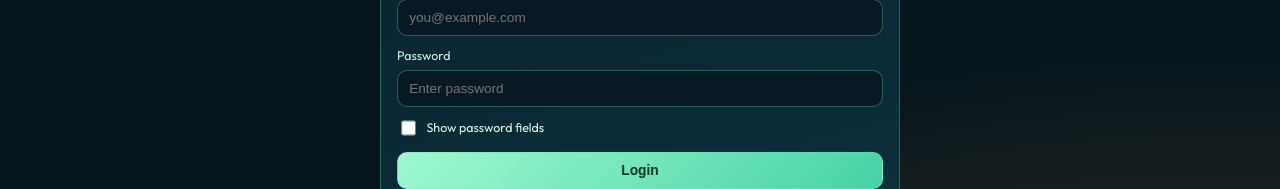
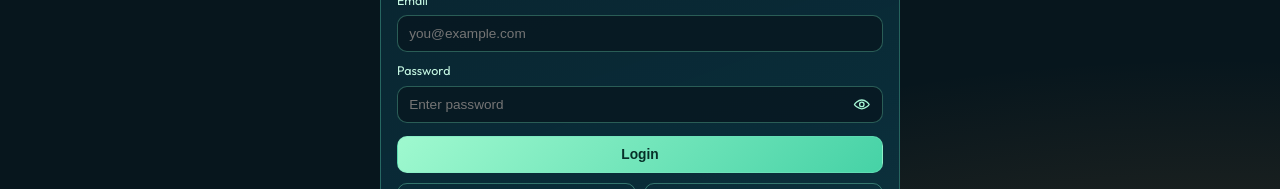
Before and after one commit to Jefferson1003/NEWLY-ENHANCED-COCOLYTICS, a Vue app in the folder frontend/: page /auth in a window 1280 px wide. Shown: the part 348-537 px from the top of the page. Built offline with nearby package versions, Linux system fonts and the light colour scheme; no server answers.

Commit message:
eye icon in the login register show password

```diff
--- a/frontend/src/pages/auth/AuthView.vue
+++ b/frontend/src/pages/auth/AuthView.vue
@@ -256,16 +256,95 @@ async function submitForm() {
           </label>
           <label>
             <span>Password</span>
-            <input v-model="password" :type="showPassword ? 'text' : 'password'" placeholder="Enter password" required />
+            <div class="password-field">
+              <input
+                v-model="password"
+                :type="showPassword ? 'text' : 'password'"
+                placeholder="Enter password"
+                required
+              />
+              <button
+                type="button"
+                class="password-toggle"
+                :aria-label="showPassword ? 'Hide password' : 'Show password'"
+                @click="showPassword = !showPassword"
+              >
+                <svg v-if="showPassword" viewBox="0 0 24 24" aria-hidden="true">
+                  <path
+                    d="M3 4.5L19.5 21M9.9 9.9A3 3 0 0014.1 14.1M10.7 5.1A11 11 0 0112 5c5.7 0 9.6 5.1 10 6-.2.4-1.1 2-2.8 3.5M6.6 6.6C3.7 8.3 2.1 10.8 2 11c.4.9 4.3 6 10 6 1.4 0 2.8-.3 4.1-.8"
+                    fill="none"
+                    stroke="currentColor"
+                    stroke-width="1.8"
+                    stroke-linecap="round"
+                    stroke-linejoin="round"
+                  />
+                </svg>
+                <svg v-else viewBox="0 0 24 24" aria-hidden="true">
+                  <path
+                    d="M2 12c.4-.9 4.3-6 10-6s9.6 5.1 10 6c-.4.9-4.3 6-10 6S2.4 12.9 2 12z"
+                    fill="none"
+                    stroke="currentColor"
+                    stroke-width="1.8"
+                    stroke-linecap="round"
+                    stroke-linejoin="round"
+                  />
+                  <circle
+                    cx="12"
+                    cy="12"
+                    r="3"
+                    fill="none"
+                    stroke="currentColor"
+                    stroke-width="1.8"
+                  />
+                </svg>
+              </button>
+            </div>
           </label>
           <label>
             <span>Confirm Password</span>
+            <div class="password-field">
               <input
                 v-model="confirmPassword"
                 :type="showPassword ? 'text' : 'password'"
                 placeholder="Confirm password"
                 required
               />
+              <button
+                type="button"
+                class="password-toggle"
+                :aria-label="showPassword ? 'Hide password' : 'Show password'"
+                @click="showPassword = !showPassword"
+              >
+                <svg v-if="showPassword" viewBox="0 0 24 24" aria-hidden="true">
+                  <path
+                    d="M3 4.5L19.5 21M9.9 9.9A3 3 0 0014.1 14.1M10.7 5.1A11 11 0 0112 5c5.7 0 9.6 5.1 10 6-.2.4-1.1 2-2.8 3.5M6.6 6.6C3.7 8.3 2.1 10.8 2 11c.4.9 4.3 6 10 6 1.4 0 2.8-.3 4.1-.8"
+                    fill="none"
+                    stroke="currentColor"
+                    stroke-width="1.8"
+                    stroke-linecap="round"
+                    stroke-linejoin="round"
+                  />
+                </svg>
+                <svg v-else viewBox="0 0 24 24" aria-hidden="true">
+                  <path
+                    d="M2 12c.4-.9 4.3-6 10-6s9.6 5.1 10 6c-.4.9-4.3 6-10 6S2.4 12.9 2 12z"
+                    fill="none"
+                    stroke="currentColor"
+                    stroke-width="1.8"
+                    stroke-linecap="round"
+                    stroke-linejoin="round"
+                  />
+                  <circle
+                    cx="12"
+                    cy="12"
+                    r="3"
+                    fill="none"
+                    stroke="currentColor"
+                    stroke-width="1.8"
+                  />
+                </svg>
+              </button>
+            </div>
           </label>
           <label>
             <span>Why do you want to become a staff?</span>
@@ -285,7 +364,49 @@ async function submitForm() {
           </label>
           <label>
             <span>Password</span>
-            <input v-model="password" :type="showPassword ? 'text' : 'password'" placeholder="Enter password" required />
+            <div class="password-field">
+              <input
+                v-model="password"
+                :type="showPassword ? 'text' : 'password'"
+                placeholder="Enter password"
+                required
+              />
+              <button
+                type="button"
+                class="password-toggle"
+                :aria-label="showPassword ? 'Hide password' : 'Show password'"
+                @click="showPassword = !showPassword"
+              >
+                <svg v-if="showPassword" viewBox="0 0 24 24" aria-hidden="true">
+                  <path
+                    d="M3 4.5L19.5 21M9.9 9.9A3 3 0 0014.1 14.1M10.7 5.1A11 11 0 0112 5c5.7 0 9.6 5.1 10 6-.2.4-1.1 2-2.8 3.5M6.6 6.6C3.7 8.3 2.1 10.8 2 11c.4.9 4.3 6 10 6 1.4 0 2.8-.3 4.1-.8"
+                    fill="none"
+                    stroke="currentColor"
+                    stroke-width="1.8"
+                    stroke-linecap="round"
+                    stroke-linejoin="round"
+                  />
+                </svg>
+                <svg v-else viewBox="0 0 24 24" aria-hidden="true">
+                  <path
+                    d="M2 12c.4-.9 4.3-6 10-6s9.6 5.1 10 6c-.4.9-4.3 6-10 6S2.4 12.9 2 12z"
+                    fill="none"
+                    stroke="currentColor"
+                    stroke-width="1.8"
+                    stroke-linecap="round"
+                    stroke-linejoin="round"
+                  />
+                  <circle
+                    cx="12"
+                    cy="12"
+                    r="3"
+                    fill="none"
+                    stroke="currentColor"
+                    stroke-width="1.8"
+                  />
+                </svg>
+              </button>
+            </div>
           </label>
         </template>
 
@@ -338,11 +459,6 @@ async function submitForm() {
             />
           </label>
         </template>
-
-        <label class="show-password" v-if="mode !== 'forgot-email' && mode !== 'forgot-otp'">
-          <input v-model="showPassword" type="checkbox" />
-          <span>Show password fields</span>
-        </label>
 
         <button class="submit" type="submit" :disabled="loading">
           <span v-if="loading">Please wait...</span>
@@ -469,21 +585,42 @@ textarea {
   resize: vertical;
 }
 
-.show-password {
-  display: flex;
-  align-items: center;
-  gap: 0.45rem;
+.password-field {
+  position: relative;
 }
 
-.show-password input[type='checkbox'] {
-  width: 0.95rem;
-  height: 0.95rem;
-  accent-color: #7be6bc;
+.password-field input {
+  padding-right: 2.5rem;
 }
 
-.show-password span {
-  font-size: 0.78rem;
-  color: #d2ffe8;
+.password-toggle {
+  position: absolute;
+  right: 0.45rem;
+  top: 50%;
+  transform: translateY(-50%);
+  width: 1.8rem;
+  height: 1.8rem;
+  border: none;
+  border-radius: 8px;
+  background: transparent;
+  color: #a4f4d3;
+  display: grid;
+  place-items: center;
+  cursor: pointer;
+}
+
+.password-toggle svg {
+  width: 1.1rem;
+  height: 1.1rem;
+}
+
+.password-toggle:hover {
+  background: rgba(117, 227, 189, 0.14);
+}
+
+.password-toggle:focus-visible {
+  outline: 2px solid rgba(151, 243, 204, 0.7);
+  outline-offset: 1px;
 }
 
 .submit {
```
Lines whose indentation alone changed are shown as unchanged.
